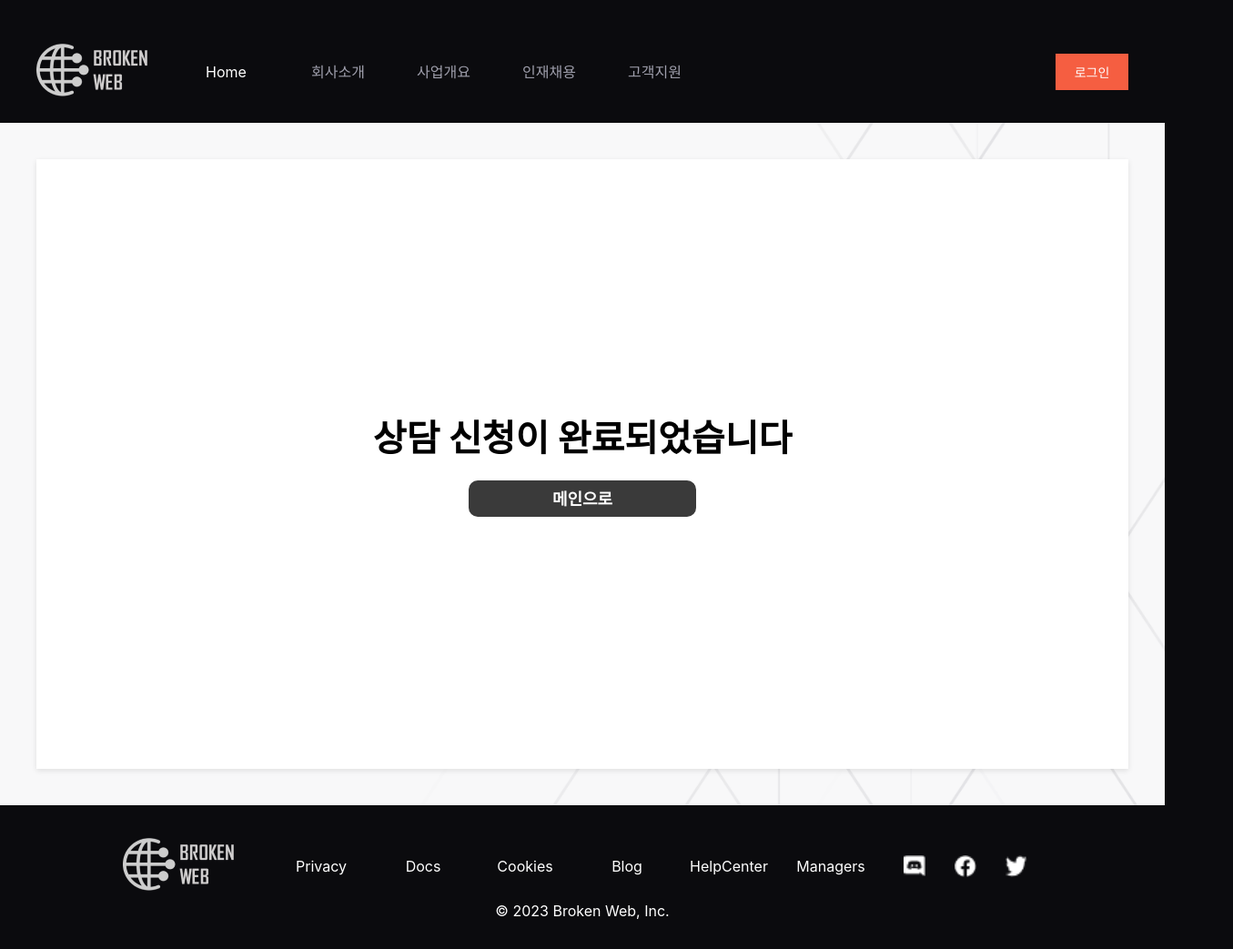
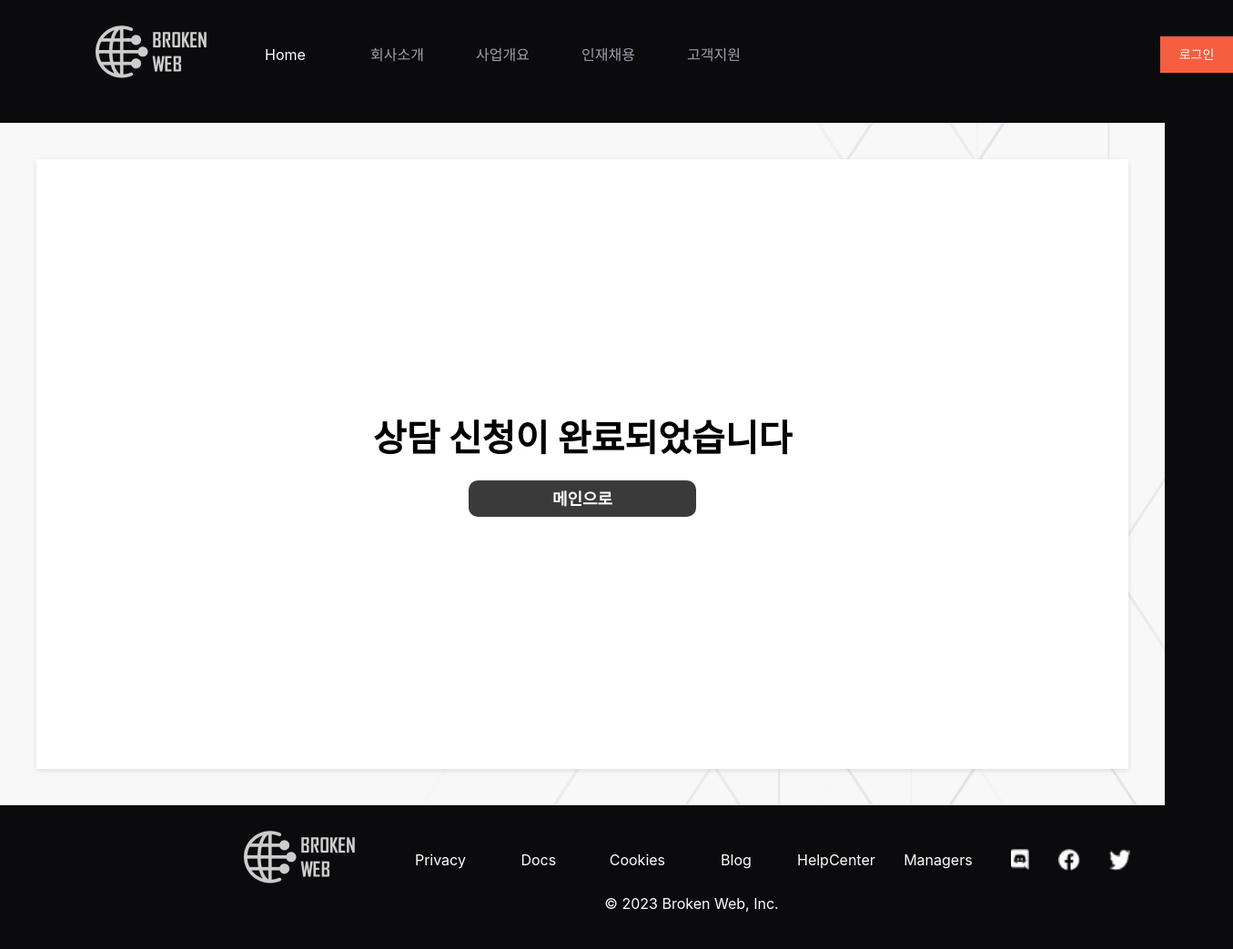
Before and after one commit to Advanced-web-programming/Front-end, a React (Create React App) app: page /drone/complete in a window 1280 px wide. Shown: the whole page at 91% size, 1355 px wide, since content can reach past the window. After the commit the page ends 1020 px from the top, so only its background shows below. Built offline with nearby package versions, Linux system fonts and the light colour scheme.

Commit message:
footer size

```diff
--- a/src/App.js
+++ b/src/App.js
@@ -13,15 +13,13 @@ const NavPosition = styled.div`
   height: 112px;
   width: 100vw;
   z-index: 1;
+  padding: 0 105px;
 `;
 
 const FooterPosition = styled.footer`
-  display: flex;
   width: 100vw;
   height: 112px;
-  margin: 23px 0;
-  align-items: center;
-  justify-content: center;
+  padding: 0 268px;
 `;
 
 function App() {
--- a/src/index.css
+++ b/src/index.css
@@ -10,7 +10,6 @@ body {
   -webkit-font-smoothing: antialiased;
   -moz-osx-font-smoothing: grayscale;
   background-color: #0b0b0e;
-  overflow-x: hidden;
 }
 
 body::-webkit-scrollbar {
@@ -20,4 +19,5 @@ body::-webkit-scrollbar {
 code {
   font-family: source-code-pro, Menlo, Monaco, Consolas, "Courier New",
     monospace;
+
 }
--- a/src/template/footer/Footer.jsx
+++ b/src/template/footer/Footer.jsx
@@ -7,6 +7,11 @@ import { BrowserRouter, Route, Link } from 'react-router-dom'
 import { useState } from 'react'
 import { useEffect } from 'react'
 import { LoginModal } from '../loginModal/LoginModal'
+
+const Container = styled.div`
+	width: 984px;
+	margin: 23px auto;
+`
 
 const FooterPostion = styled.div`
 	display: flex;
@@ -63,7 +68,7 @@ export function Footer() {
 		console.log(window.location.href)
 	})
 	return (
-		<>
+		<Container>
 			<FooterPostion>
 				<FooterMenuPosition>
 					<LogoPosition src={Logo} />
@@ -83,6 +88,6 @@ export function Footer() {
 				</FooterMenuPosition>
 				<CopyRight>© 2023 Broken Web, Inc.</CopyRight>
 			</FooterPostion>
-		</>
+		</Container>
 	)
 }
--- a/src/template/information/InformationTemplate.jsx
+++ b/src/template/information/InformationTemplate.jsx
@@ -5,7 +5,7 @@ import { Title } from "../../modules/information/Title";
 import { Contents } from "../../modules/information/Contents";
 
 const Container = styled.div`
-  width: 100vw;
+  width: max(100vw, 1440px);
   background-color: #ffffff;
 `;
 const Content = styled.div`
--- a/src/template/nav/Nav.jsx
+++ b/src/template/nav/Nav.jsx
@@ -10,15 +10,18 @@ const LogoPosition = styled.img`
   height: 73px;
 `;
 
+const Container = styled.div`
+  width: 1250px;
+  margin: 0 auto;
+`
+
 const NavMenuPosition = styled.div`
-  width: 1200px;
   height: 100%;
-  margin: 23px auto 0;
+  margin: 23px 0 0 0;
   display: flex;
   flex-direction: row;
-  justify-contents: flex-start; //center
+  justify-contents: flex-start;
   align-items: center;
-  padding: 0px;
   gap: 16px;
 `;
 
@@ -50,7 +53,7 @@ export function Nav() {
   };
 
   return (
-    <>
+    <Container>
       <NavMenuPosition>
         <LogoPosition src={Logo} />
         <NavItemLink to="/" style={{ color: "#ffffff" }}>
@@ -63,6 +66,6 @@ export function Nav() {
         <Login onClick={toggleLogin}>로그인</Login>
       </NavMenuPosition>
       {showLogin ? <LoginModal onClose={setShowLogin} /> : null}
-    </>
+    </Container>
   );
 }
--- a/src/template/project/ProjectTemplate.jsx
+++ b/src/template/project/ProjectTemplate.jsx
@@ -5,7 +5,7 @@ import { Contents } from "../../modules/project/Contents";
 import { Title } from "../../modules/project/Title";
 
 const Container = styled.div`
-  width: 100vw;
+  width: max(100vw, 1440px);
   background-color: #f8f8f9;
 `;
 
```
